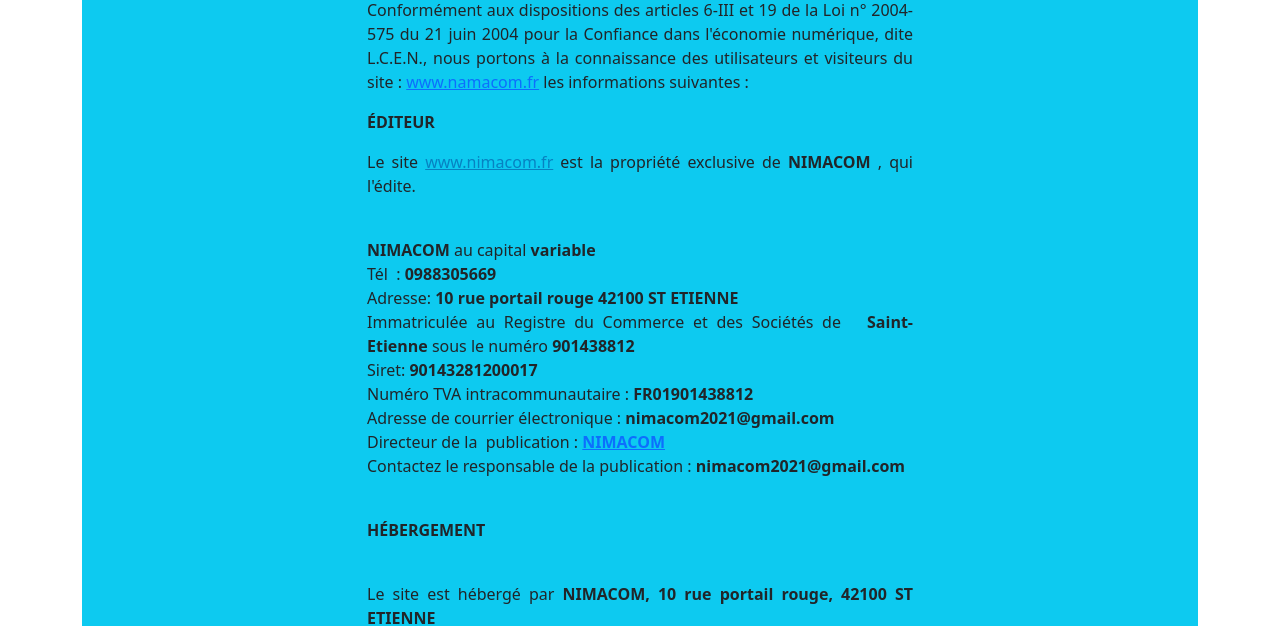
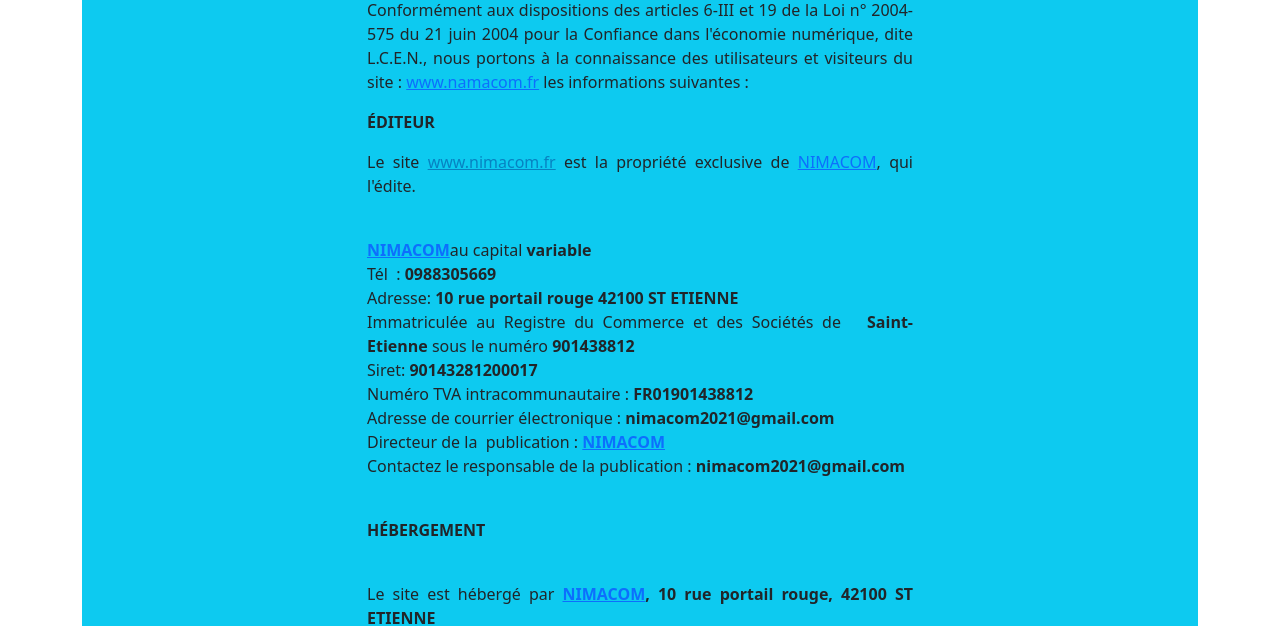
Before and after one commit to nidhallakdhar/nima, a plain HTML site: page mention.html in a window 1280 px wide. Shown: the part 174-800 px from the top of the page. Drawn offline with Linux system fonts and the light colour scheme; files whose address does not match are found by name.

Commit message:
Update mention.html

```diff
--- a/mention.html
+++ b/mention.html
@@ -68,11 +68,11 @@ Conformément aux dispositions des articles 6-III et 19 de la Loi n° 2004-575 d
 
 <p style="text-align:justify"><strong>ÉDITEUR</strong></p>
 
-<p style="text-align:justify">Le site <a href="http://www.nimacom.fr" style="color: rgb(7, 130, 193); font-family: sans-serif, Arial, Verdana, " target="_blank">www.nimacom.fr</a> est la propriété exclusive de <strong>NIMACOM </strong>, qui l'édite.</p></br>
+<p style="text-align:justify">Le site <a href="http://www.nimacom.fr" style="color: rgb(7, 130, 193); font-family: sans-serif, Arial, Verdana, " target="_blank">www.nimacom.fr</a> est la propriété exclusive de <a href="http://nimacom.fr" target="_blank">NIMACOM</a>, qui l'édite.</p></br>
 
 
 
-<p style="text-align:justify"><strong>NIMACOM </strong>au capital <strong>variable </strong><br/>
+<p style="text-align:justify"><strong><a href="http://nimacom.fr" target="_blank">NIMACOM</a></strong>au capital <strong>variable </strong><br/>
 Tél  : <strong>0988305669</strong><br/>
 Adresse:<strong> 10 rue portail rouge </strong><strong>42100 ST ETIENNE</strong><br/>
 Immatriculée au Registre du Commerce et des Sociétés de  <strong> Saint-Etienne </strong> sous le numéro<strong> 901438812 </strong> <br />
@@ -86,7 +86,7 @@ Contactez le responsable de la publication : <strong>nimacom2021@gmail.com</stro
 
 <p style="text-align:justify"><strong>HÉBERGEMENT</strong></p><br />
 
-<p style="text-align:justify">Le site est hébergé par <strong>NIMACOM, 10 rue portail rouge, 42100 ST ETIENNE</strong></p>
+<p style="text-align:justify">Le site est hébergé par <strong><a href="http://nimacom.fr" target="_blank">NIMACOM</a>, 10 rue portail rouge, 42100 ST ETIENNE</strong></p>
 <u><strong>CREDITS :</strong></u> les mentions légales ont étés générées par <strong><a href="https://www.generer-mentions-legales.com">mentions légales</a></strong><br />
 Horaires de la <strong><a href="http://www.patinoire.biz/p+patinoire-de-lyon---charlemagne+113.html">Patinoire Lyon</a></strong></p><br />
 
```
